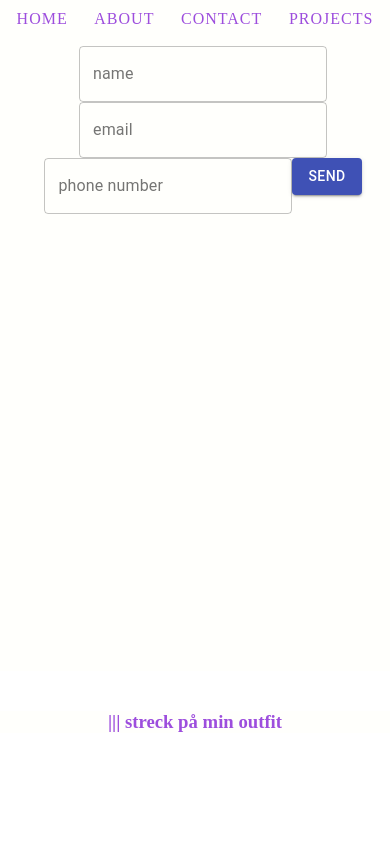
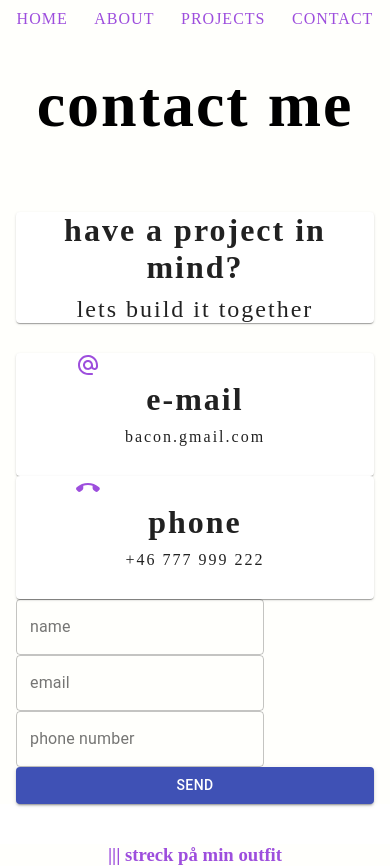
Before and after one commit to Kaayzeer/p_beta_1, a React (Create React App) app: page /contact in a window 390 px wide. Before the commit the page ends 844 px from the top, so only its background shows below. Built offline with nearby package versions, Linux system fonts and the light colour scheme.

Commit message:
added icons and responsiveness to contact page

```diff
--- a/src/Components/Header/Navigation/index.js
+++ b/src/Components/Header/Navigation/index.js
@@ -40,10 +40,10 @@ function index() {
         <Link to="/about">About</Link>
       </StyledLi>
       <StyledLi>
-        <Link to="/contact">Contact</Link>
+        <Link to="/projects">Projects</Link>
       </StyledLi>
       <StyledLi>
-        <Link to="/projects">Projects</Link>
+        <Link to="/contact">Contact</Link>
       </StyledLi>
     </StyledUL>
   );
--- a/src/Components/Main/About/index.js
+++ b/src/Components/Main/About/index.js
@@ -93,11 +93,11 @@ const useStyles = makeStyles((theme) => ({
 function Index() {
   const classes = useStyles();
   return (
-    <Container maxWidth="xl">
+    <Container maxWidth="lg">
       <div className={classes.root}>
         <Grid container lg={12} direction="column" align="center">
           <Grid container lg={12} direction="row" justify="space-evenly">
-            <Grid item xs={12} lg={6}>
+            <Grid item xs={12} md={6} lg={6}>
               <h1 className={classes.h1}>about me</h1>
               <p className={classes.styledPara}>
                 Hey, I´m a Front-End Developer student who started to code after
@@ -113,7 +113,7 @@ function Index() {
               <p className={classes.expPara}>Completed projects</p>
             </Grid>
 
-            <Grid item xs={12} lg={3}>
+            <Grid item xs={12} md={6} lg={6}>
               <img src={myImage} className={classes.img} alt="" />
             </Grid>
           </Grid>
--- a/src/Components/Main/Contact/index.js
+++ b/src/Components/Main/Contact/index.js
@@ -3,22 +3,26 @@ import { makeStyles } from "@material-ui/core/styles";
 import Button from "@material-ui/core/Button";
 import TextField from "@material-ui/core/TextField";
 import Grid from "@material-ui/core/Grid";
+import Card from "@material-ui/core/Card";
 import Paper from "@material-ui/core/Paper";
 import Container from "@material-ui/core/Container";
-import Box from "@material-ui/core/Box";
+import CallEndRoundedIcon from "@material-ui/icons/CallEndRounded";
+import AlternateEmailRoundedIcon from "@material-ui/icons/AlternateEmailRounded";
 
 const useStyles = makeStyles((theme) => ({
   root: {
-    "& > *": {
+    root: {
       flexGrow: 1,
       margin: theme.spacing(1),
-      width: "100%",
+      width: "25",
     },
     paper: {
       padding: theme.spacing(2),
       textAlign: "center",
       color: theme.palette.text.primary,
-      height: "500px",
+    },
+    card: {
+      minWidth: 275,
     },
   },
   h1: {
@@ -26,16 +30,38 @@ const useStyles = makeStyles((theme) => ({
     marginBottom: "70px",
     marginTop: "30px",
     textAlign: "center",
+    letterSpacing: "2px",
   },
-
-  styledPara: {
-    /*  margin: "10px",
-    marginLeft: "20px", */
+  phoneItem: {
+    color: "#9d4eddff",
+    /* marginTop: "20px", */
+    marginLeft: "60px",
+    alignself: "center",
+  },
+  mailItem: {
+    color: "#9d4eddff",
+    /* marginTop: "20px", */
+    marginLeft: "60px",
+    alignself: "center",
+  },
+  h3: {
+    marginBottom: "10px",
+    /* marginTop: "30px", */
+    letterSpacing: "2px",
+    fontSize: "2rem",
     textAlign: "center",
-    wordBreak: "break-word",
-    wordSpacing: "4px",
+  },
+  styledP: {
+    textAlign: "center",
+    letterSpacing: "2px",
     fontSize: "1.5rem",
-    maxWidth: "460px",
+    marginBottom: "30px",
+  },
+  sP: {
+    textAlign: "center",
+    letterSpacing: "2px",
+    fontSize: "1rem",
+    marginBottom: "30px",
   },
 }));
 
@@ -62,10 +88,36 @@ function TextFields() {
   };
 
   return (
-    <form className={classes.root}>
-      <Container maxWidth="xl">
-        <Grid container xs={12} lg={12} direction="column" align="center">
-          <Grid item xs={12} lg={12}>
+    <Container maxWidth="xl" className={classes.root}>
+      <h1 className={classes.h1}>contact me</h1>
+      <Paper className={classes.paper}>
+        <h3 className={classes.h3}> have a project in mind?</h3>
+
+        <p className={classes.styledP}>lets build it together</p>
+      </Paper>
+      <Grid container direction="row" justify="space-around">
+        <Grid item xs={12} md={3} lg={6}>
+          <Card className={classes.card}>
+            <AlternateEmailRoundedIcon
+              className={classes.mailItem}
+            ></AlternateEmailRoundedIcon>
+            <h3 className={classes.h3}>e-mail</h3>
+            <p className={classes.sP}>bacon.gmail.com</p>
+          </Card>
+        </Grid>
+        <Grid item xs={12} md={3} lg={6}>
+          <Card className={classes.card}>
+            <CallEndRoundedIcon
+              className={classes.phoneItem}
+            ></CallEndRoundedIcon>
+            <h3 className={classes.h3}>phone</h3>
+            <p className={classes.sP}>+46 777 999 222</p>
+          </Card>
+        </Grid>
+      </Grid>
+      <form>
+        <Grid container direction="column">
+          <Grid item xs={12} lg={6}>
             <TextField
               variant="outlined"
               label="name"
@@ -80,14 +132,13 @@ function TextFields() {
               label="phone number"
               value={values.phone}
             />
-            <Button variant="contained" color="primary">
-              Send
-            </Button>
           </Grid>
+          <Button variant="contained" color="primary">
+            Send
+          </Button>
         </Grid>
-        <Grid item xs={6}></Grid>
-      </Container>
-    </form>
+      </form>
+    </Container>
   );
 }
 
--- a/src/Components/Main/index.js
+++ b/src/Components/Main/index.js
@@ -8,8 +8,8 @@ import styled from "styled-components";
 
 const StyledMain = styled.main`
   display: flex;
-  /*  justify-content: center; */
-  width: 100%;
+  justify-content: center;
+  /* width: 100%; */
   min-height: 75vh;
   background: var(--baby-powder);
 `;
@@ -23,12 +23,12 @@ function index() {
         </Route>
         <Route path="/about">
           <About />
+          <Route path="/projects">
+            <Projects />
+          </Route>
         </Route>
         <Route path="/contact">
           <Contact />
-        </Route>
-        <Route path="/projects">
-          <Projects />
         </Route>
       </Switch>
     </StyledMain>
```
